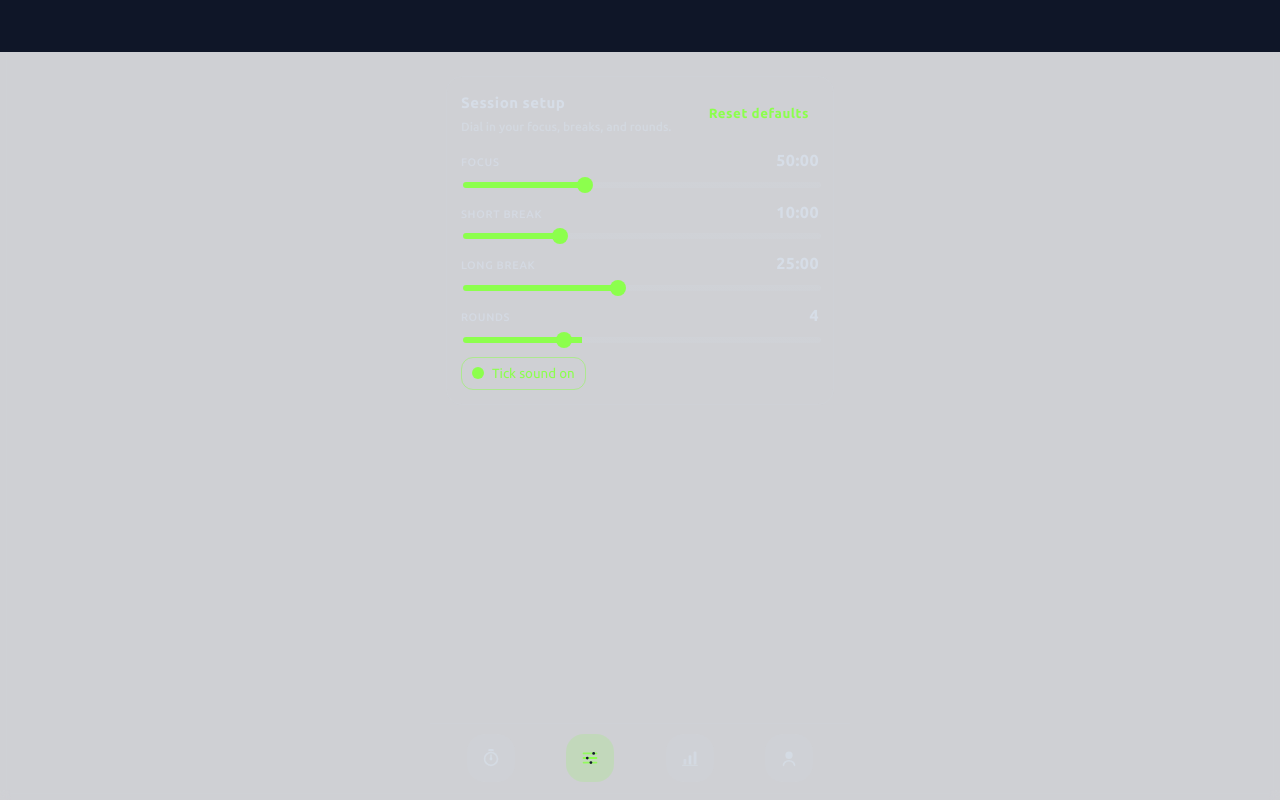
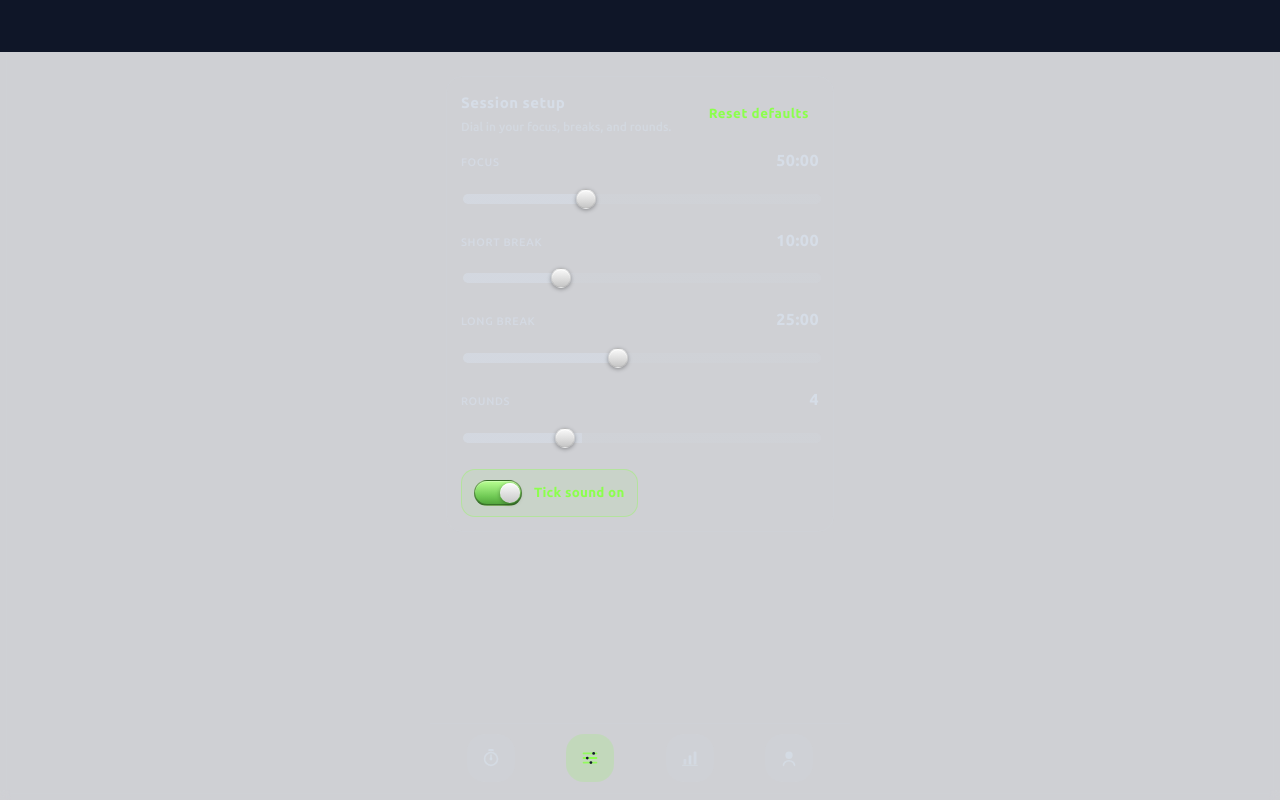
Before and after one commit to the-gauss/pomodrone, a React (Vite) app in the folder app/: page / in a window 1280 px wide. Both pictures are taken after a click on the button "Session setup". Built offline with nearby package versions, Linux system fonts and the light colour scheme.

Commit message:
feat: enhance toggle switch UI and accessibility attributes

```diff
--- a/app/src/App.css
+++ b/app/src/App.css
@@ -301,15 +301,16 @@
 }
 
 input[type='range'] {
+  --range-rail: rgba(var(--text-rgb), 0.18);
+  --range-fill-color: rgba(var(--text-rgb), 0.6);
+  --range-knob-highlight: rgba(255, 255, 255, 0.85);
   width: 100%;
   appearance: none;
-  height: calc(var(--ui-scale) * 6px);
-  border-radius: calc(var(--ui-scale) * 999px);
-  background: linear-gradient(90deg,
-      var(--accent) var(--range-fill, 50%),
-      rgba(var(--text-rgb), 0.18) var(--range-fill, 50%));
+  -webkit-appearance: none;
+  background: transparent;
+  height: calc(var(--ui-scale) * 34px);
+  padding: calc(var(--ui-scale) * 12px) 0;
   outline: none;
-  transition: background 0.2s ease;
 }
 
 input[type='range']:disabled {
@@ -317,76 +318,132 @@ input[type='range']:disabled {
   cursor: not-allowed;
 }
 
+input[type='range']::-webkit-slider-runnable-track {
+  -webkit-appearance: none;
+  height: calc(var(--ui-scale) * 10px);
+  background: linear-gradient(90deg,
+      var(--range-fill-color) var(--range-fill, 50%),
+      var(--range-rail) var(--range-fill, 50%));
+  border-radius: calc(var(--ui-scale) * 999px);
+  box-shadow: none;
+}
+
 input[type='range']::-webkit-slider-thumb {
+  -webkit-appearance: none;
   appearance: none;
-  width: calc(var(--ui-scale) * 16px);
-  height: calc(var(--ui-scale) * 16px);
+  width: calc(var(--ui-scale) * 20px);
+  height: calc(var(--ui-scale) * 20px);
   border-radius: 50%;
-  background: var(--accent);
-  border: calc(var(--ui-scale) * 2px) solid transparent;
-  box-shadow: none;
+  background: linear-gradient(180deg, #fafafa 0%, #d8d8d8 65%, #c4c4c4 100%);
+  border: calc(var(--ui-scale) * 1px) solid rgba(0, 0, 0, 0.08);
+  box-shadow: 0 calc(var(--ui-scale) * 1.2px) calc(var(--ui-scale) * 4px) rgba(0, 0, 0, 0.35),
+    inset 0 1px 0 var(--range-knob-highlight);
   cursor: pointer;
+  margin-top: calc(var(--ui-scale) * -5px);
 }
 
 input[type='range']::-moz-range-thumb {
-  width: calc(var(--ui-scale) * 16px);
-  height: calc(var(--ui-scale) * 16px);
+  width: calc(var(--ui-scale) * 20px);
+  height: calc(var(--ui-scale) * 20px);
   border-radius: 50%;
-  background: var(--accent);
-  border: calc(var(--ui-scale) * 2px) solid transparent;
-  box-shadow: none;
+  background: linear-gradient(180deg, #fafafa 0%, #d8d8d8 65%, #c4c4c4 100%);
+  border: calc(var(--ui-scale) * 1px) solid rgba(0, 0, 0, 0.08);
+  box-shadow: 0 calc(var(--ui-scale) * 1.2px) calc(var(--ui-scale) * 4px) rgba(0, 0, 0, 0.35),
+    inset 0 1px 0 var(--range-knob-highlight);
   cursor: pointer;
 }
 
 input[type='range']::-moz-range-track {
-  height: calc(var(--ui-scale) * 6px);
-  background: linear-gradient(90deg,
-      var(--accent) var(--range-fill, 50%),
-      rgba(var(--text-rgb), 0.18) var(--range-fill, 50%));
+  height: calc(var(--ui-scale) * 10px);
+  background: var(--range-rail);
   border-radius: calc(var(--ui-scale) * 999px);
+  box-shadow: none;
+}
+
+input[type='range']::-moz-range-progress {
+  height: calc(var(--ui-scale) * 10px);
+  background: var(--range-fill-color);
+  border-radius: calc(var(--ui-scale) * 999px);
+  box-shadow: none;
 }
 
 .toggles {
   display: flex;
-  gap: calc(var(--ui-scale) * 10px);
-  flex-wrap: wrap;
+  gap: calc(var(--ui-scale) * 12px);
+  align-items: center;
   background: transparent;
 }
 
-.toggle {
+.toggle-switch {
   display: inline-flex;
   align-items: center;
-  gap: calc(var(--ui-scale) * 8px);
-  background: transparent;
+  gap: calc(var(--ui-scale) * 12px);
+  padding: calc(var(--ui-scale) * 10px) calc(var(--ui-scale) * 12px);
+  background: rgba(var(--text-rgb), 0.05);
+  border: calc(var(--ui-scale) * 1px) solid rgba(var(--text-rgb), 0.16);
+  border-radius: calc(var(--ui-scale) * 14px);
   color: var(--text);
-  border: calc(var(--ui-scale) * 1px) solid rgba(var(--text-rgb), 0.18);
-  border-radius: calc(var(--ui-scale) * 12px);
-  padding: calc(var(--ui-scale) * 8px) calc(var(--ui-scale) * 10px);
   cursor: pointer;
-  transition: border-color 0.2s ease, background 0.2s ease, color 0.2s ease;
+  transition: background 0.2s ease, border-color 0.2s ease, box-shadow 0.2s ease, transform 0.15s ease;
 }
 
-.toggle-dot {
-  width: calc(var(--ui-scale) * 12px);
-  height: calc(var(--ui-scale) * 12px);
-  border-radius: 50%;
-  background: rgba(var(--text-rgb), 0.5);
-  box-shadow: none;
+.toggle-switch:hover {
+  border-color: rgba(var(--text-rgb), 0.26);
 }
 
-.toggle.active {
-  background: transparent;
-  border-color: rgba(var(--accent-rgb), 0.5);
+.toggle-switch:focus-visible {
+  outline: none;
+  box-shadow: 0 0 0 calc(var(--ui-scale) * 4px) rgba(var(--accent-rgb), 0.25);
+}
+
+.toggle-switch:active {
+  transform: translateY(calc(var(--ui-scale) * 0.5px));
+}
+
+.switch-visual {
+  width: calc(var(--ui-scale) * 48px);
+  height: calc(var(--ui-scale) * 26px);
+  border-radius: calc(var(--ui-scale) * 999px);
+  padding: calc(var(--ui-scale) * 3px);
+  display: inline-flex;
+  align-items: center;
+  background: linear-gradient(180deg, rgba(var(--text-rgb), 0.3), rgba(var(--text-rgb), 0.18));
+  border: calc(var(--ui-scale) * 1px) solid rgba(0, 0, 0, 0.45);
+  box-shadow: inset 0 1px 0 rgba(255, 255, 255, 0.12), inset 0 -1px 0 rgba(0, 0, 0, 0.4);
+  transition: background 0.2s ease, box-shadow 0.2s ease;
+}
+
+.switch-thumb {
+  width: calc(var(--ui-scale) * 20px);
+  height: calc(var(--ui-scale) * 20px);
+  border-radius: 50%;
+  background: linear-gradient(180deg, #fdfdfd 0%, #dcdcdc 60%, #c8c8c8 100%);
+  box-shadow: 0 calc(var(--ui-scale) * 1px) calc(var(--ui-scale) * 4px) rgba(0, 0, 0, 0.35),
+    inset 0 1px 0 rgba(255, 255, 255, 0.85);
+  transform: translateX(0);
+  transition: transform 0.2s ease, box-shadow 0.2s ease;
+}
+
+.toggle-switch.active .switch-visual {
+  background: linear-gradient(180deg, #b8ff92 0%, #6fc954 65%, #4fa13a 100%);
+  border-color: rgba(0, 0, 0, 0.35);
+  box-shadow: inset 0 1px 0 rgba(255, 255, 255, 0.25), inset 0 -1px 0 rgba(0, 0, 0, 0.3);
+}
+
+.toggle-switch.active {
+  background: rgba(var(--accent-rgb), 0.08);
+  border-color: rgba(var(--accent-rgb), 0.35);
   color: var(--accent);
 }
 
-.toggle.active .toggle-dot {
-  background: var(--accent);
-  box-shadow: none;
+.toggle-switch.active .switch-thumb {
+  transform: translateX(calc(var(--ui-scale) * 22px));
 }
 
-.toggle:active {
-  transform: translateY(calc(var(--ui-scale) * 0.5px));
+.switch-label {
+  font-weight: 700;
+  letter-spacing: 0.02em;
+  background: transparent;
 }
 
 .tab-panel {
--- a/app/src/App.tsx
+++ b/app/src/App.tsx
@@ -448,11 +448,18 @@ function App() {
 
             <div className="toggles">
               <button
-                className={`toggle ${tickEnabled ? 'active' : ''}`}
+                className={`toggle-switch ${tickEnabled ? 'active' : ''}`}
                 onClick={() => setTickEnabled((prev) => !prev)}
+                role="switch"
+                aria-checked={tickEnabled}
+                type="button"
               >
-                <span className="toggle-dot" aria-hidden />
-                <span>{tickEnabled ? 'Tick sound on' : 'Tick sound muted'}</span>
+                <span className="switch-visual" aria-hidden>
+                  <span className="switch-thumb" />
+                </span>
+                <span className="switch-label">
+                  {tickEnabled ? 'Tick sound on' : 'Tick sound muted'}
+                </span>
               </button>
             </div>
           </section>
```
